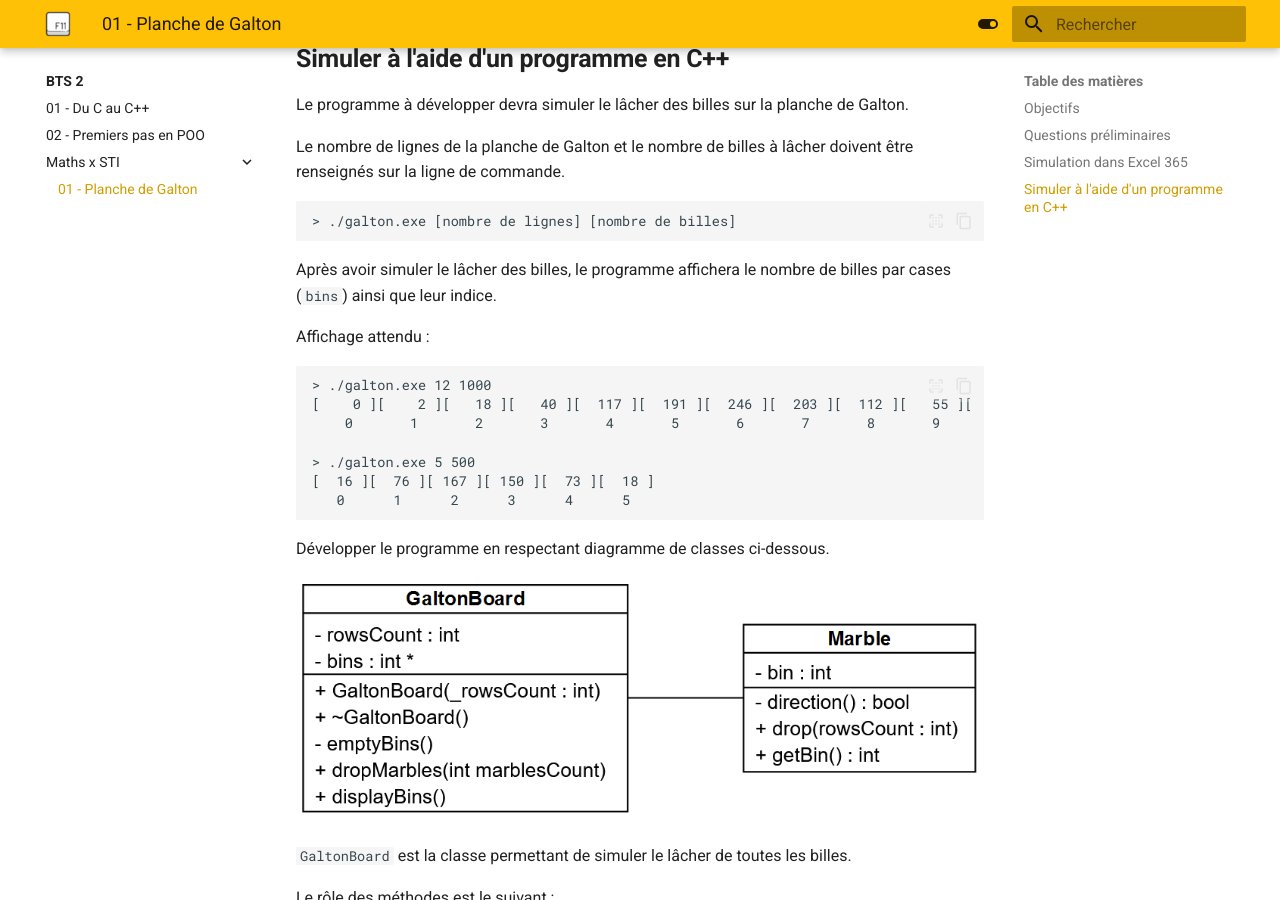
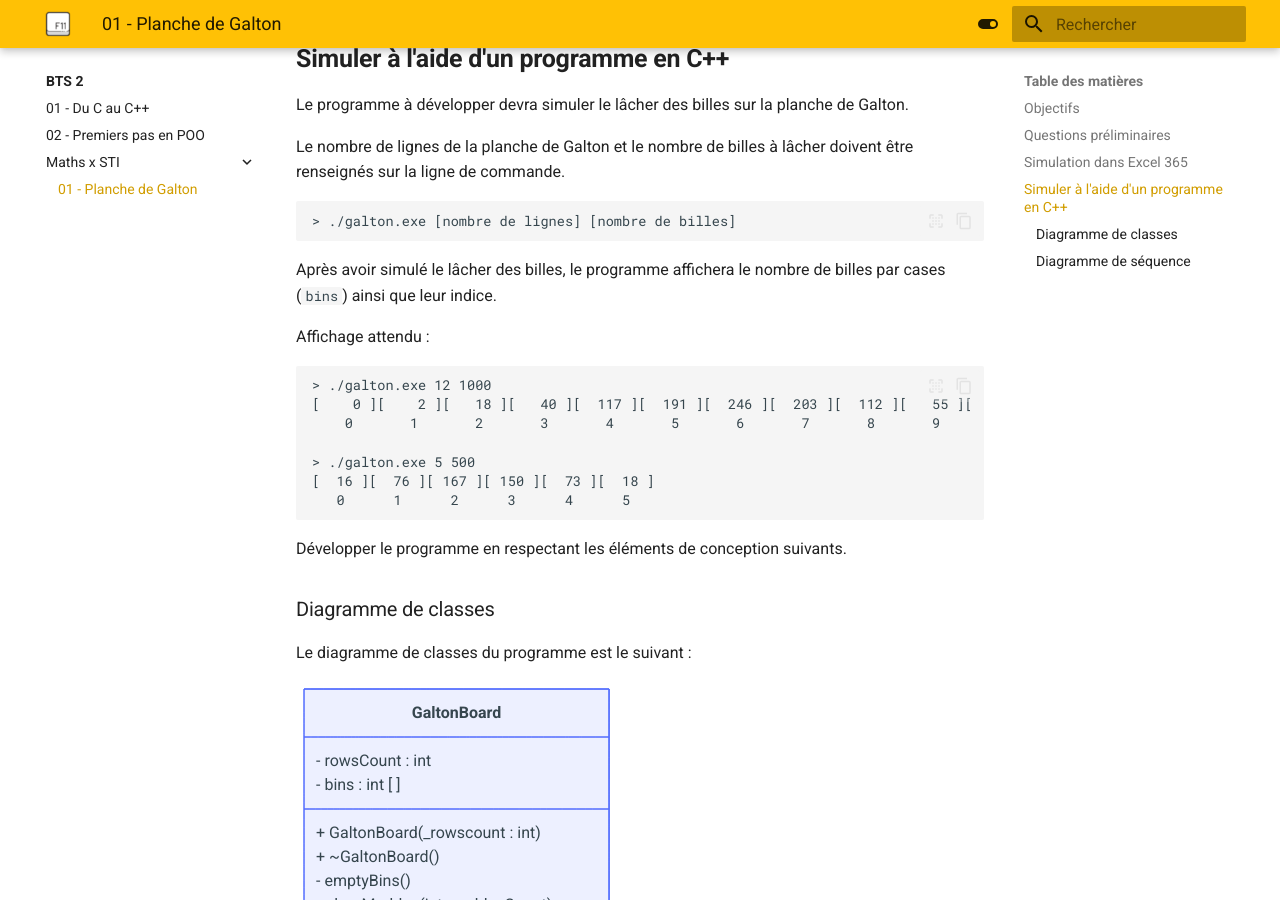
Before and after one commit to bts-ciel-immac-laval/bts-ciel-immac-laval.github.io, an MkDocs documentation site: the page built from docs/BTS-2/Maths x STI/10-probabilites.md, in a window 1280 px wide and 900 px high, scrolled down 2581 px. Built offline with MkDocs 1.6.1 and Material for MkDocs 9.7.7, drawn with Linux system fonts in a browser that asks for light colours; some of the changed text lies outside the part shown.

Commit message:
mathsxsti2

````diff
--- a/docs/BTS-2/Maths x STI/10-probabilites.md
+++ b/docs/BTS-2/Maths x STI/10-probabilites.md
@@ -76,7 +76,7 @@
 > ./galton.exe [nombre de lignes] [nombre de billes]
 ```
 
-Après avoir simuler le lâcher des billes, le programme affichera le nombre de billes par cases (`bins`) ainsi que leur indice.
+Après avoir simulé le lâcher des billes, le programme affichera le nombre de billes par cases (`bins`) ainsi que leur indice.
 
 Affichage attendu :
 
@@ -90,9 +90,31 @@
    0      1      2      3      4      5
 ```
 
-Développer le programme en respectant diagramme de classes ci-dessous.
+Développer le programme en respectant les éléments de conception suivants.
 
-![Class diagramm](../../images/cours/bts-2/maths-sti-2/galton-cpp.png)
+### Diagramme de classes
+
+Le diagramme de classes du programme est le suivant :
+
+``` mermaid
+classDiagram
+    class GaltonBoard {
+        - rowsCount : int
+        - bins : int [ ]
+        + GaltonBoard(_rowscount : int)
+        + ~GaltonBoard()
+        - emptyBins()
+        + dropMarbles(int marblesCount)
+        + displayBins()
+    }
+    class Marble {
+        - bin : int
+        - direction() bool
+        + drop(rowsCount : int)
+        + getBin() int
+    }
+    GaltonBoard -- Marble
+```
 
 `GaltonBoard` est la classe permettant de simuler le lâcher de toutes les billes.
 
@@ -116,9 +138,37 @@
 
 + `Marble::getBin() : int` accesseur de `bin`.
 
+### Diagramme de séquence
+
 Le diagramme de séquence du programme est le suivant :
 
-
+``` mermaid
+sequenceDiagram
+    autonumber
+    Programme->>Programme: Vérifier les paramètres (rowsCount, marblesCount)
+    create participant GaltonBoard
+    Programme->>GaltonBoard: new(rowsCount)
+    Programme->>+GaltonBoard: dropMarbles(marblesCount)
+    create participant Marble
+    GaltonBoard->>Marble: new()
+    loop marblesCount
+        GaltonBoard->>+Marble: drop(rowsCount)
+        loop rowsCount
+            Marble->>Marble: direction()
+        end
+        Marble->>Marble: sauvegarder le numéro de la case()
+        Marble->>-GaltonBoard: fin
+        GaltonBoard->>Marble: getBin()
+        GaltonBoard->>GaltonBoard: Incrémenter la case()
+    end
+    destroy Marble
+    GaltonBoard-xMarble:
+    GaltonBoard->>-Programme: fin
+    Programme->>+GaltonBoard: displayBins()
+    GaltonBoard->>-Programme: fin
+    destroy GaltonBoard
+    Programme-xGaltonBoard:
+```
 
 ??? success "Correction"
 
````
Also changed, not shown: docs/BTS-1/Maths x STI/10-algorithmique.md (+1 -1 lines), docs/images/cours/bts-2/maths-sti-2/galton-cpp.png (deleted).
